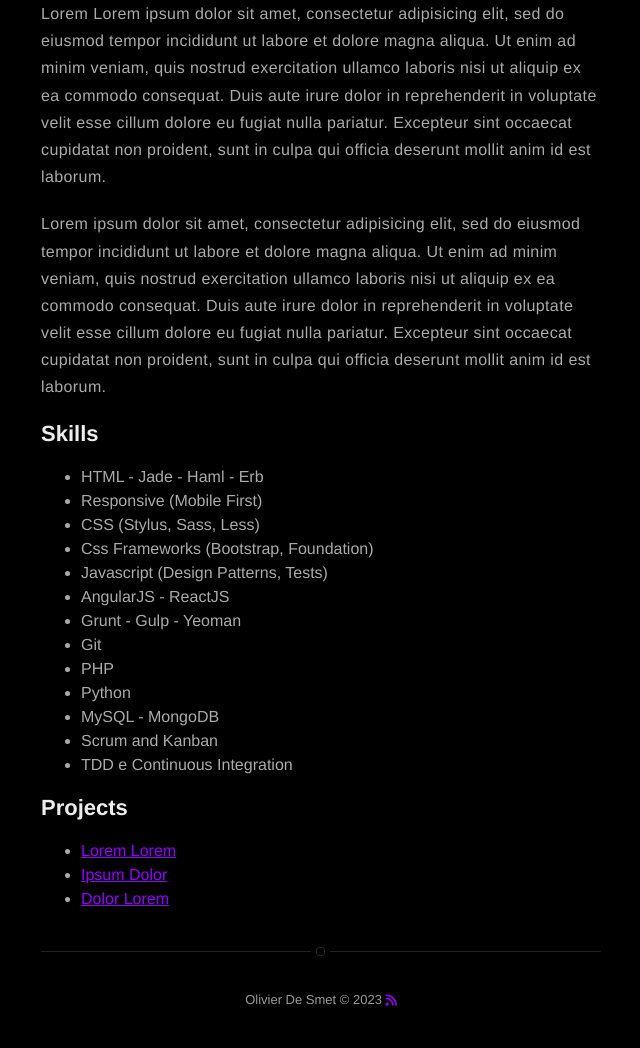
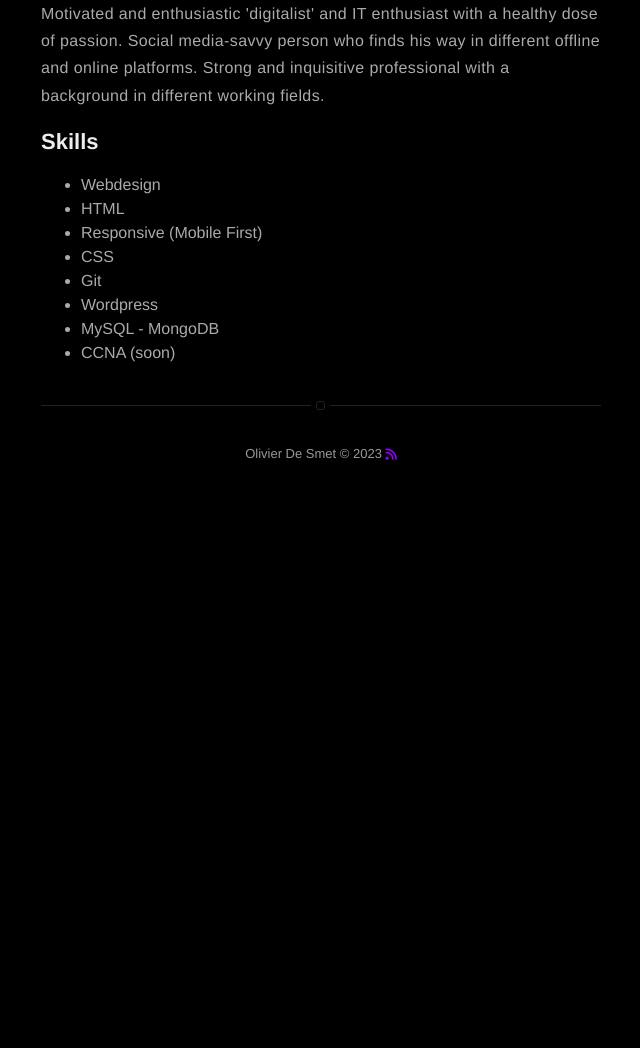
Before and after one commit to desmetolivier/olivierdesmet.github.io, a Jekyll site: the page built from about.md, in a window 1280 px wide. Shown: the part 355-1403 px from the top of the page, without its empty margins (319-959 px from the left). Built offline with Jekyll 4.4.1, drawn with Linux system fonts in a browser that asks for light colours; nearby versions of some CDN libraries; after the commit the page ends 900 px from its top, so only the background shows below that.

Commit message:
Update about.md

```diff
--- a/about.md
+++ b/about.md
@@ -4,42 +4,17 @@ layout: page
 ---
 ![Profile Image]({% if site.external-image %}{{ site.picture }}{% else %}{{ site.url }}/{{ site.picture }}{% endif %})
 
-<p>Lorem Lorem ipsum dolor sit amet, consectetur adipisicing elit, sed do eiusmod
-tempor incididunt ut labore et dolore magna aliqua. Ut enim ad minim veniam,
-quis nostrud exercitation ullamco laboris nisi ut aliquip ex ea commodo
-consequat. Duis aute irure dolor in reprehenderit in voluptate velit esse
-cillum dolore eu fugiat nulla pariatur. Excepteur sint occaecat cupidatat non
-proident, sunt in culpa qui officia deserunt mollit anim id est laborum.</p>
-
-<p>Lorem ipsum dolor sit amet, consectetur adipisicing elit, sed do eiusmod
-tempor incididunt ut labore et dolore magna aliqua. Ut enim ad minim veniam,
-quis nostrud exercitation ullamco laboris nisi ut aliquip ex ea commodo
-consequat. Duis aute irure dolor in reprehenderit in voluptate velit esse
-cillum dolore eu fugiat nulla pariatur. Excepteur sint occaecat cupidatat non
-proident, sunt in culpa qui officia deserunt mollit anim id est laborum.</p>
+<p>Motivated and enthusiastic 'digitalist' and IT enthusiast with a healthy dose of passion. Social media-savvy person who finds his way in different offline and online platforms. Strong and inquisitive professional with a background in different working fields.</p>
 
 <h2>Skills</h2>
 
 <ul class="skill-list">
-	<li>HTML - Jade - Haml - Erb</li>
+	<li>Webdesign</li>
+	<li>HTML</li>
 	<li>Responsive (Mobile First)</li>
-	<li>CSS (Stylus, Sass, Less)</li>
-	<li>Css Frameworks (Bootstrap, Foundation)</li>
-	<li>Javascript (Design Patterns, Tests)</li>
-	<li>AngularJS - ReactJS</li>
-	<li>Grunt - Gulp - Yeoman</li>
+	<li>CSS</li>
 	<li>Git</li>
-	<li>PHP</li>
-	<li>Python</li>
+	<li>Wordpress</li>
 	<li>MySQL - MongoDB</li>
-	<li>Scrum and Kanban</li>
-	<li>TDD e Continuous Integration</li>
+	<li>CCNA (soon)</li>
 </ul>
-
-<h2>Projects</h2>
-
-<ul>
-	<li><a href="https://github.com/">Lorem Lorem</a></li>
-	<li><a href="https://github.com/">Ipsum Dolor</a></li>
-	<li><a href="https://github.com/">Dolor Lorem</a></li>
-</ul>
```
